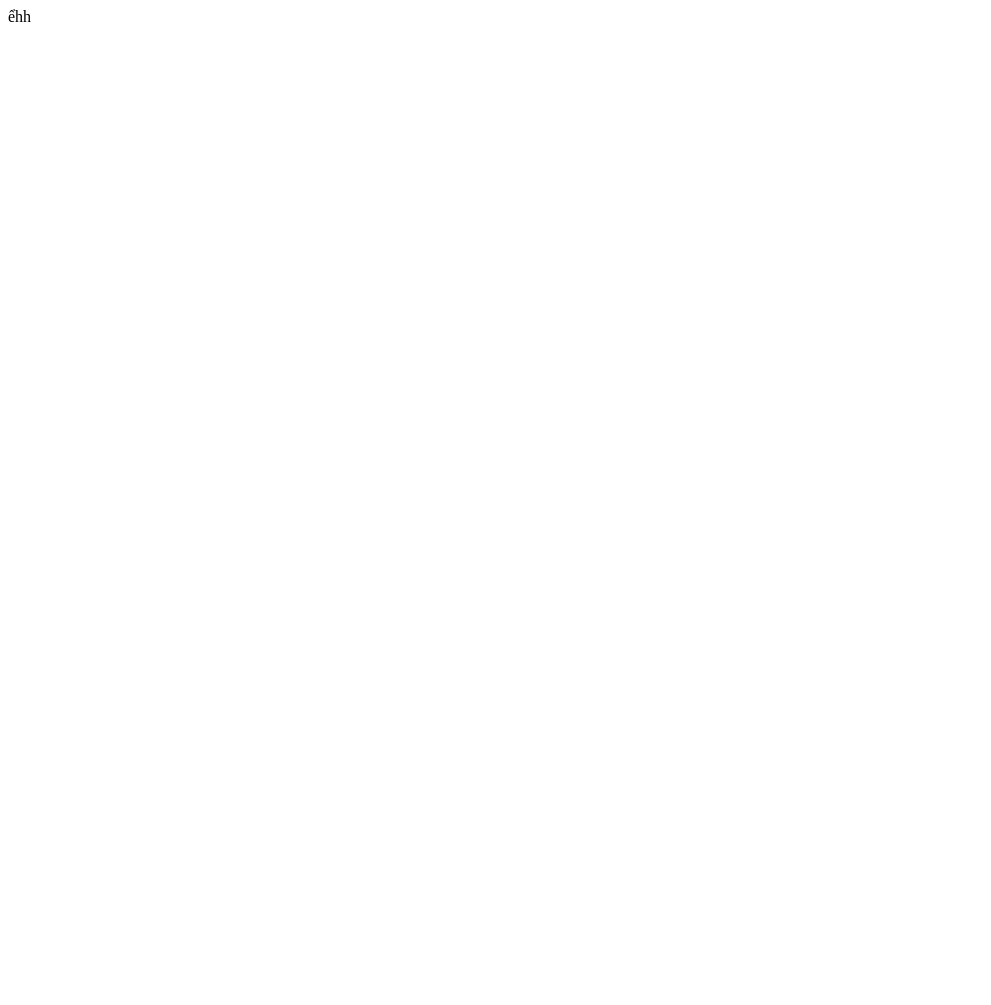
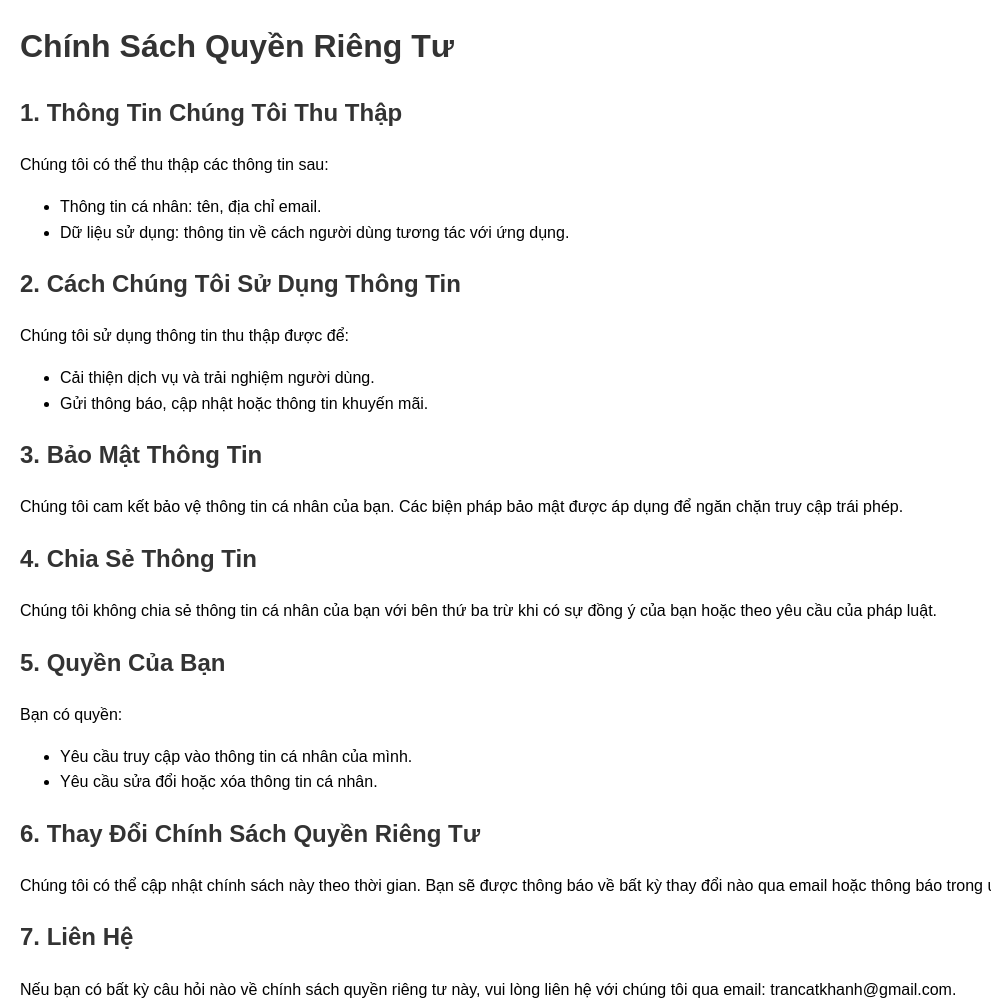
Before and after one commit to kingasawa/learning-english, a website: page privacy-policy/index.html in a window 1280 px wide. Shown: the whole page, without its empty margins (0-991 px from the left). Before the commit the page ends 800 px from the top, so only its background shows below. Drawn offline with Linux system fonts and the light colour scheme.

Commit message:
Update index.html

```diff
--- a/privacy-policy/index.html
+++ b/privacy-policy/index.html
@@ -1 +1,56 @@
-ểhh
+<!DOCTYPE html>
+<html lang="vi">
+<head>
+    <meta charset="UTF-8">
+    <meta name="viewport" content="width=device-width, initial-scale=1.0">
+    <title>Chính Sách Quyền Riêng Tư</title>
+    <style>
+        body {
+            font-family: Arial, sans-serif;
+            margin: 20px;
+            line-height: 1.6;
+        }
+        h1, h2, h3 {
+            color: #333;
+        }
+    </style>
+</head>
+<body>
+
+<h1>Chính Sách Quyền Riêng Tư</h1>
+
+<h2>1. Thông Tin Chúng Tôi Thu Thập</h2>
+<p>Chúng tôi có thể thu thập các thông tin sau:</p>
+<ul>
+    <li>Thông tin cá nhân: tên, địa chỉ email.</li>
+    <li>Dữ liệu sử dụng: thông tin về cách người dùng tương tác với ứng dụng.</li>
+</ul>
+
+<h2>2. Cách Chúng Tôi Sử Dụng Thông Tin</h2>
+<p>Chúng tôi sử dụng thông tin thu thập được để:</p>
+<ul>
+    <li>Cải thiện dịch vụ và trải nghiệm người dùng.</li>
+    <li>Gửi thông báo, cập nhật hoặc thông tin khuyến mãi.</li>
+</ul>
+
+<h2>3. Bảo Mật Thông Tin</h2>
+<p>Chúng tôi cam kết bảo vệ thông tin cá nhân của bạn. Các biện pháp bảo mật được áp dụng để ngăn chặn truy cập trái phép.</p>
+
+<h2>4. Chia Sẻ Thông Tin</h2>
+<p>Chúng tôi không chia sẻ thông tin cá nhân của bạn với bên thứ ba trừ khi có sự đồng ý của bạn hoặc theo yêu cầu của pháp luật.</p>
+
+<h2>5. Quyền Của Bạn</h2>
+<p>Bạn có quyền:</p>
+<ul>
+    <li>Yêu cầu truy cập vào thông tin cá nhân của mình.</li>
+    <li>Yêu cầu sửa đổi hoặc xóa thông tin cá nhân.</li>
+</ul>
+
+<h2>6. Thay Đổi Chính Sách Quyền Riêng Tư</h2>
+<p>Chúng tôi có thể cập nhật chính sách này theo thời gian. Bạn sẽ được thông báo về bất kỳ thay đổi nào qua email hoặc thông báo trong ứng dụng.</p>
+
+<h2>7. Liên Hệ</h2>
+<p>Nếu bạn có bất kỳ câu hỏi nào về chính sách quyền riêng tư này, vui lòng liên hệ với chúng tôi qua email: trancatkhanh@gmail.com.</p>
+
+</body>
+</html>
```
